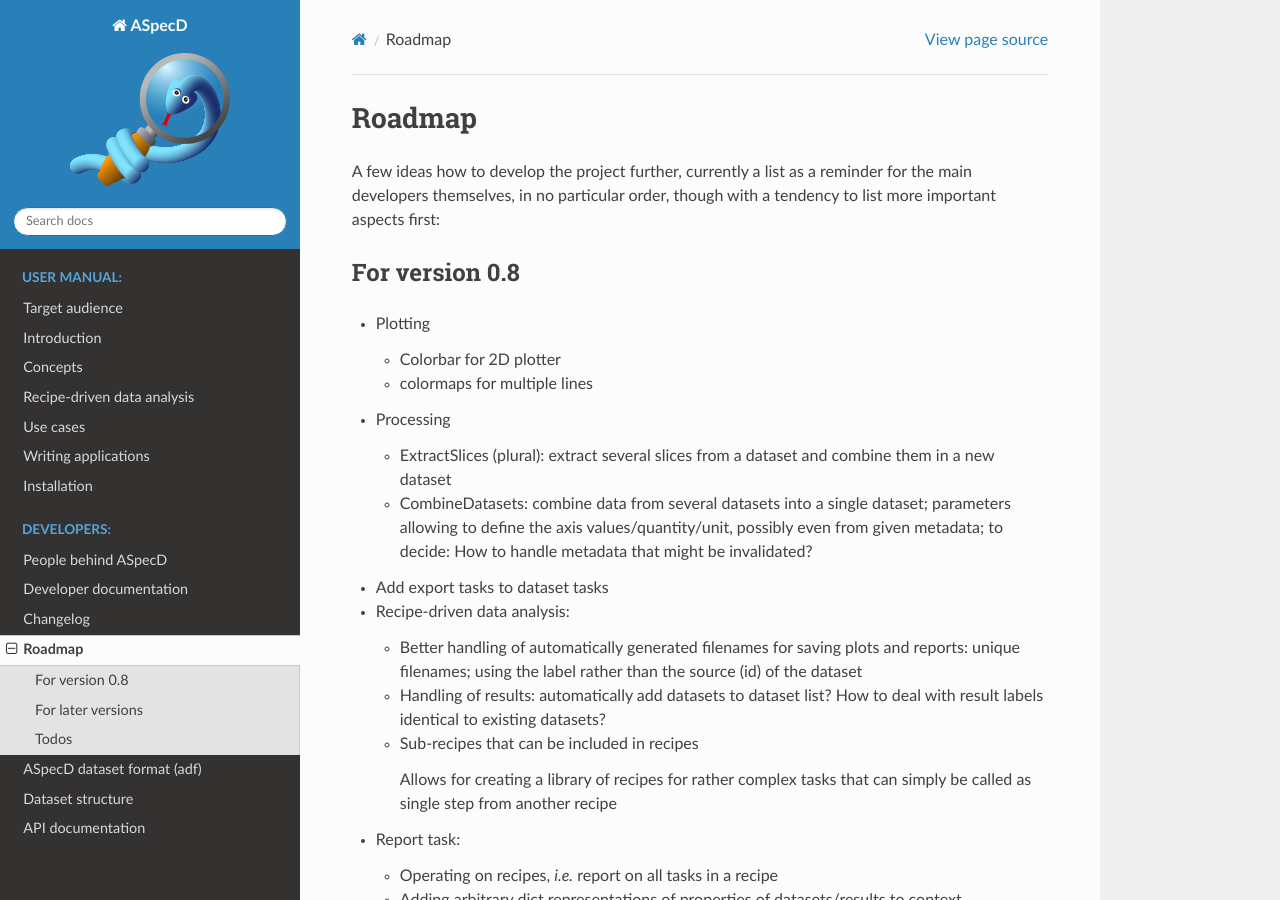
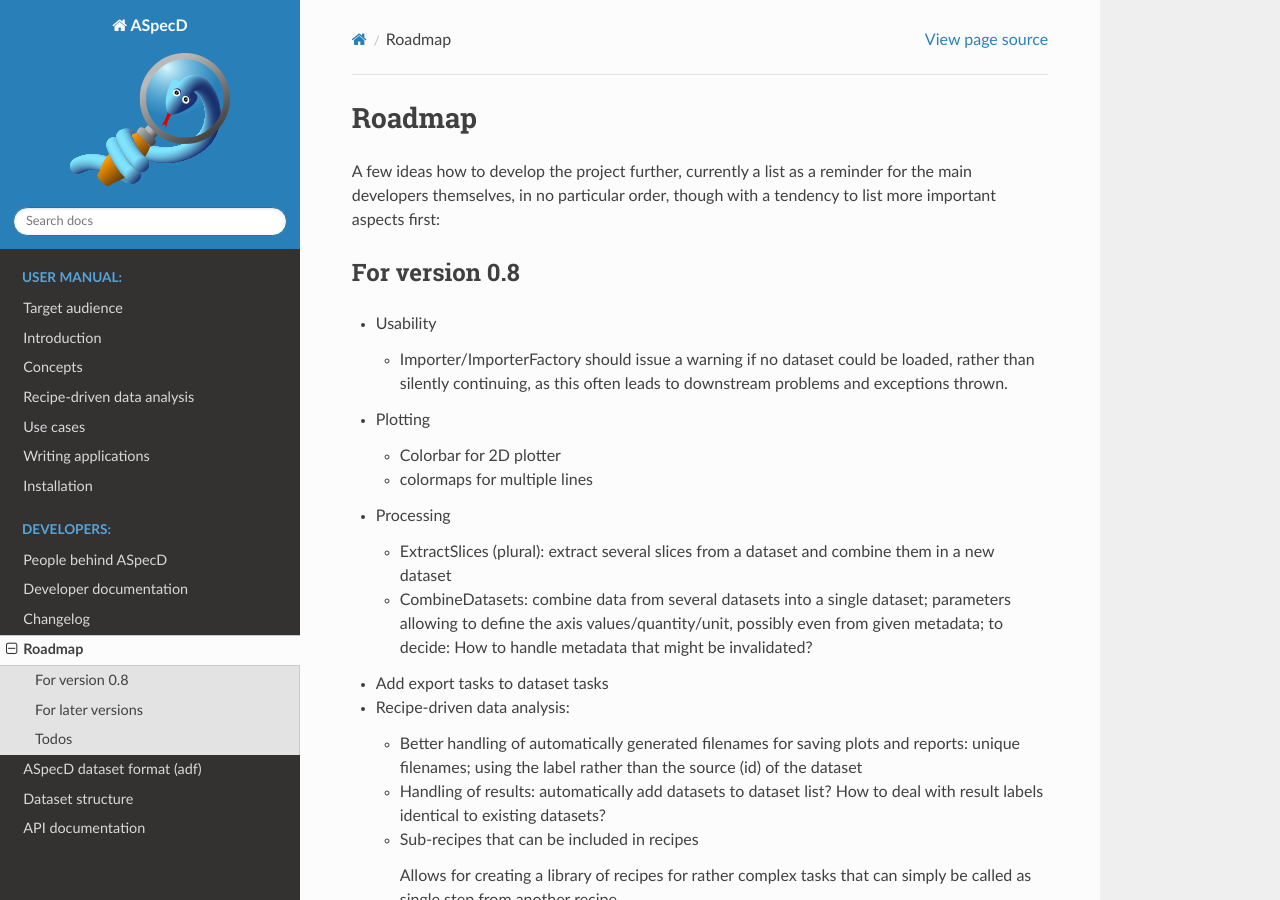
Before and after one commit to tillbiskup/aspecd, a Sphinx documentation site: the page built from docs/roadmap.rst, in a window 1280 px wide and 900 px high. Built offline with Sphinx 7.4.7 and the Read the Docs theme 2.0.0, drawn with Linux system fonts in a browser that asks for light colours.

Commit message:
Add todo to roadmap

```diff
--- a/docs/roadmap.rst
+++ b/docs/roadmap.rst
@@ -7,6 +7,10 @@ A few ideas how to develop the project further, currently a list as a reminder f
 
 For version 0.8
 ===============
+
+* Usability
+
+  * Importer/ImporterFactory should issue a warning if no dataset could be loaded, rather than silently continuing, as this often leads to downstream problems and exceptions thrown.
 
 * Plotting
 
```
Also changed, not shown: 1 other file.
